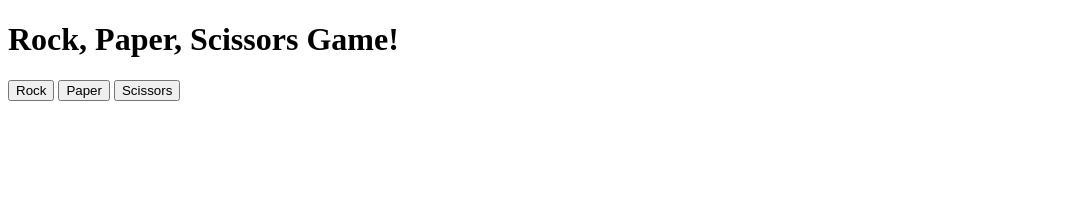
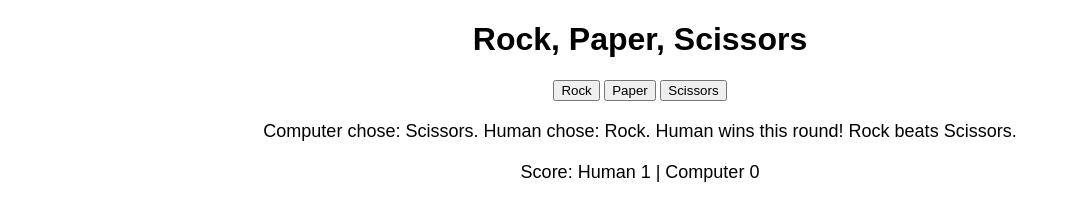
Before and after one commit to Rwebb1981/rock_paper_scissors, a plain HTML site: page index.html in a window 1280 px wide. Both pictures are taken after a click on the button "Rock". Shown: the whole page, without its empty margins (0-1071 px from the left). Drawn offline with Linux system fonts and the light colour scheme.

Commit message:
Add results to the game using a div
The player results were added to the webpage using a div in HTML

```diff
--- a/index.html
+++ b/index.html
@@ -3,13 +3,27 @@
 <head>
     <meta charset="UTF-8">
     <meta name="viewport" content="width=device-width, initial-scale=1.0">
-    <title>Document</title>
+    <title>Rock, Paper, Scissors</title>
+    <style>
+        body {
+            font-family: Arial, sans-serif;
+            text-align: center;
+        }
+        .result, .score {
+            margin-top: 20px;
+            font-size: 18px;
+        }
+    </style>
 </head>
-<h1>Rock, Paper, Scissors Game!</h1>
 <body>
+    <h1>Rock, Paper, Scissors</h1>
     <button id="btn1">Rock</button>
     <button id="btn2">Paper</button>
     <button id="btn3">Scissors</button>
+
+    <div class="result" id="resultDiv">Make your move!</div>
+    <div class="score" id="scoreDiv">Score: Human 0 | Computer 0</div>
+
     <script src="javascript.js"></script>
 </body>
 </html>
--- a/javascript.js
+++ b/javascript.js
@@ -1,3 +1,14 @@
+// Updated script.js
+
+// Initialize scores
+let computerScore = 0;
+let humanScore = 0;
+
+// Reference to result and score divs
+const resultDiv = document.getElementById("resultDiv");
+const scoreDiv = document.getElementById("scoreDiv");
+
+// Function to get the computer's choice
 function getComputerChoice(min = 1, max = 3) {
     function numberToWords(number) {
         const words = ["Scissors", "Paper", "Rock"];
@@ -16,9 +27,6 @@ function getComputerChoice(min = 1, max = 3) {
 // Function to play a single round
 function playRound(humanChoice) {
     let computerChoice = getComputerChoice();
-    console.log(`Computer chose: ${computerChoice}`);
-    console.log(`Human chose: ${humanChoice}`);
-
     let roundOutcome = ""; // Store the outcome message
 
     if (computerChoice === humanChoice) {
@@ -35,38 +43,12 @@ function playRound(humanChoice) {
         humanScore++;
     }
 
-    console.log(roundOutcome);
-    console.log(`Current Score -> Human: ${humanScore} | Computer: ${computerScore}`);
+    // Update the result and score divs
+    resultDiv.textContent = `Computer chose: ${computerChoice}. Human chose: ${humanChoice}. ${roundOutcome}`;
+    scoreDiv.textContent = `Score: Human ${humanScore} | Computer ${computerScore}`;
 }
 
-// Initialize scores
-let computerScore = 0;
-let humanScore = 0;
-
-//add event listeners to buttons
+// Add event listeners to buttons
 document.getElementById("btn1").addEventListener("click", () => playRound("Rock"));
 document.getElementById("btn2").addEventListener("click", () => playRound("Paper"));
 document.getElementById("btn3").addEventListener("click", () => playRound("Scissors"));
-
-
-// Play 5 rounds and declare winner
-function playGame() {
-    console.log("🏁 Welcome to Rock, Paper, Scissors - Best of 1 Round! 🏁");
-    for (let i = 1; i <= 1; i++) {
-        console.log(`\n🎲 Round ${i}:`);
-        playRound();
-        console.log(`Current Score -> Human: ${humanScore} | Computer: ${computerScore}`);
-    }
-
-    //Declare final winner
-    console.log("\n🏆 Final Results 🏆");
-    if (humanScore > computerScore) {
-        console.log("🎉 Human wins the game! Congratulations! 🎉");
-    } else if (computerScore > humanScore) {
-        console.log("🤖 Computer wins the game! Better luck next time! 🤖");
-    } else {
-        console.log("😐 It's a tie overall! What a close match! 😐");
-    }
-}
-// Start the game
-playGame();
```
